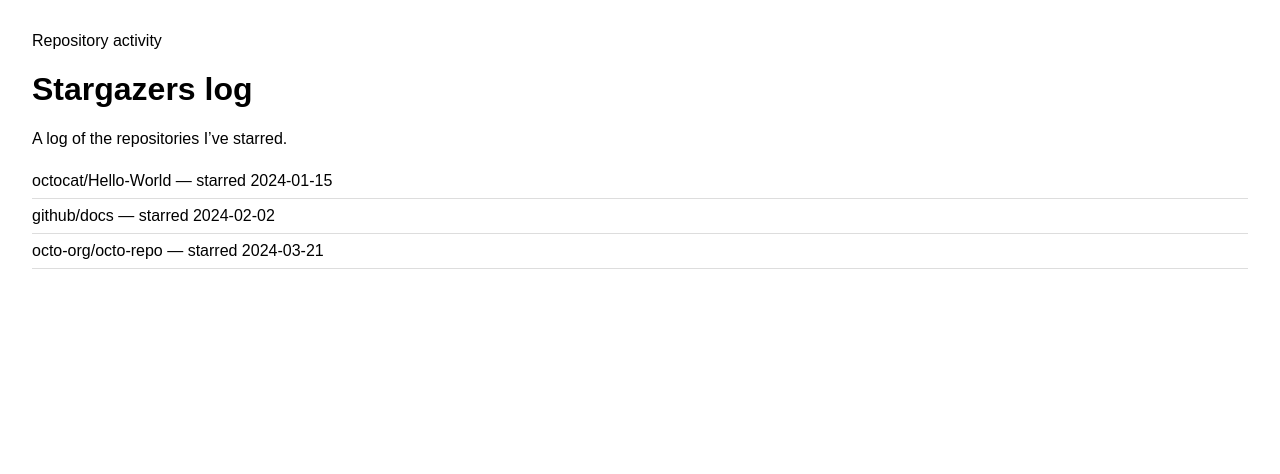
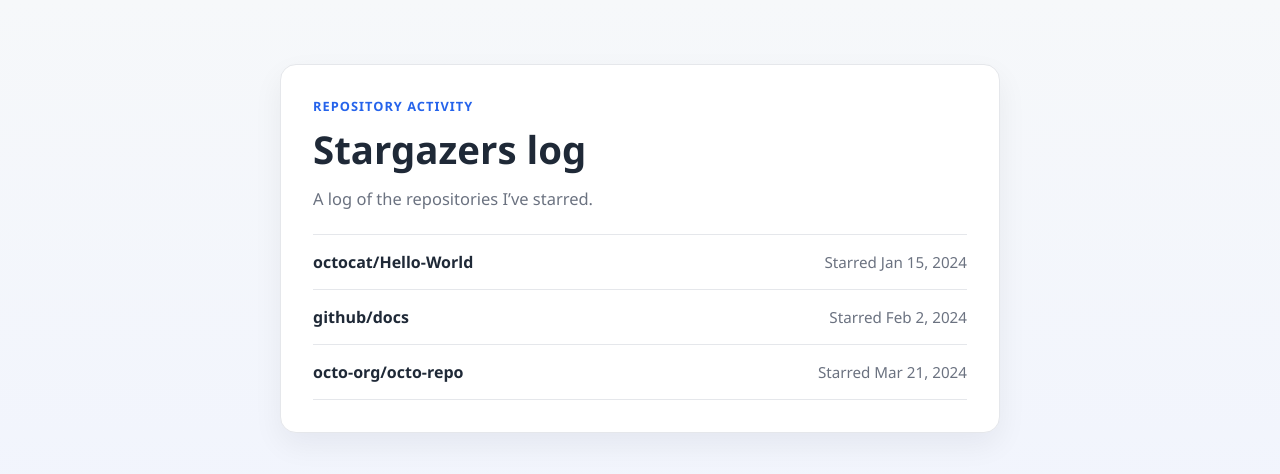
Before and after one commit to rrusfandi/stargazers-log, a plain HTML site: page index.html in a window 1280 px wide. Drawn offline with Linux system fonts and the light colour scheme.

Commit message:
Polish the starred repositories page with better UX and robust rendering.

```diff
--- a/script.js
+++ b/script.js
@@ -1,10 +1,75 @@
-fetch("events.json")
-  .then((response) => response.json())
-  .then((events) => {
-    const list = document.querySelector("#starred");
-    events.forEach((event) => {
+const list = document.querySelector("#starred");
+
+if (!list) {
+  console.error("Starred list container not found.");
+} else {
+  const formatDate = (dateString) => {
+    const date = new Date(dateString);
+
+    if (Number.isNaN(date.getTime())) {
+      return dateString;
+    }
+
+    return new Intl.DateTimeFormat("en", {
+      year: "numeric",
+      month: "short",
+      day: "numeric",
+    }).format(date);
+  };
+
+  const renderList = (events) => {
+    if (!Array.isArray(events)) {
+      throw new Error("Expected an array of events.");
+    }
+
+    list.innerHTML = "";
+
+    const fragment = document.createDocumentFragment();
+
+    events.forEach(({ name, starred }) => {
+      if (!name || !starred) {
+        return;
+      }
+
       const item = document.createElement("li");
-      item.textContent = `${event.name} — starred ${event.starred}`;
-      list.appendChild(item);
+      item.className = "starred-item";
+
+      const repoName = document.createElement("span");
+      repoName.className = "repo-name";
+      repoName.textContent = name;
+
+      const date = document.createElement("time");
+      date.dateTime = starred;
+      date.textContent = `Starred ${formatDate(starred)}`;
+
+      item.append(repoName, date);
+      fragment.appendChild(item);
     });
-  });
+
+    if (!fragment.childNodes.length) {
+      const emptyState = document.createElement("li");
+      emptyState.className = "empty-state";
+      emptyState.textContent = "No starred repositories yet.";
+      list.appendChild(emptyState);
+      return;
+    }
+
+    list.appendChild(fragment);
+  };
+
+  fetch("events.json", { cache: "no-store" })
+    .then((response) => {
+      if (!response.ok) {
+        throw new Error(`Request failed with status ${response.status}`);
+      }
+
+      return response.json();
+    })
+    .then((events) => {
+      renderList(events);
+    })
+    .catch((error) => {
+      console.error("Unable to load starred repositories:", error);
+      list.innerHTML = '<li class="error-state">Unable to load starred repositories right now.</li>';
+    });
+}
--- a/style.css
+++ b/style.css
@@ -1,14 +1,107 @@
-body {
-  font-family: sans-serif;
-  margin: 2rem;
+* {
+  box-sizing: border-box;
 }
 
-ul {
-  list-style: none;
-  padding: 0;
+:root {
+  --bg: #f6f8fa;
+  --card: #ffffff;
+  --text: #1f2937;
+  --muted: #6b7280;
+  --border: #e5e7eb;
+  --accent: #2563eb;
+  --shadow: rgba(15, 23, 42, 0.06);
 }
 
-li {
-  padding: 0.5rem 0;
-  border-bottom: 1px solid #ddd;
+body {
+  margin: 0;
+  min-height: 100vh;
+  font-family: "Segoe UI", Tahoma, Geneva, Verdana, sans-serif;
+  background: linear-gradient(180deg, var(--bg) 0%, #eef2ff 100%);
+  color: var(--text);
 }
+
+.container {
+  width: min(720px, calc(100% - 2rem));
+  margin: 4rem auto;
+  padding: 2rem;
+  background: var(--card);
+  border: 1px solid var(--border);
+  border-radius: 16px;
+  box-shadow: 0 12px 30px var(--shadow);
+}
+
+.page-header {
+  margin-bottom: 1.5rem;
+}
+
+.eyebrow {
+  margin: 0 0 0.5rem;
+  color: var(--accent);
+  font-size: 0.8rem;
+  font-weight: 700;
+  letter-spacing: 0.08em;
+  text-transform: uppercase;
+}
+
+h1 {
+  margin: 0;
+  font-size: clamp(2rem, 3vw, 2.75rem);
+}
+
+.subtitle {
+  margin: 0.75rem 0 0;
+  color: var(--muted);
+  font-size: 1.03rem;
+}
+
+.starred-list {
+  list-style: none;
+  margin: 0;
+  padding: 0;
+  border-top: 1px solid var(--border);
+}
+
+.starred-item,
+.empty-state,
+.error-state {
+  display: flex;
+  align-items: center;
+  justify-content: space-between;
+  gap: 1rem;
+  padding: 1rem 0;
+  border-bottom: 1px solid var(--border);
+}
+
+.repo-name {
+  font-weight: 600;
+  word-break: break-word;
+}
+
+.starred-item time,
+.empty-state,
+.error-state {
+  color: var(--muted);
+  font-size: 0.95rem;
+}
+
+.empty-state,
+.error-state {
+  justify-content: center;
+  text-align: center;
+}
+
+.error-state {
+  color: #b91c1c;
+}
+
+@media (max-width: 540px) {
+  .container {
+    padding: 1.5rem 1rem;
+    margin: 2rem auto;
+  }
+
+  .starred-item {
+    flex-direction: column;
+    align-items: flex-start;
+  }
+}
```
